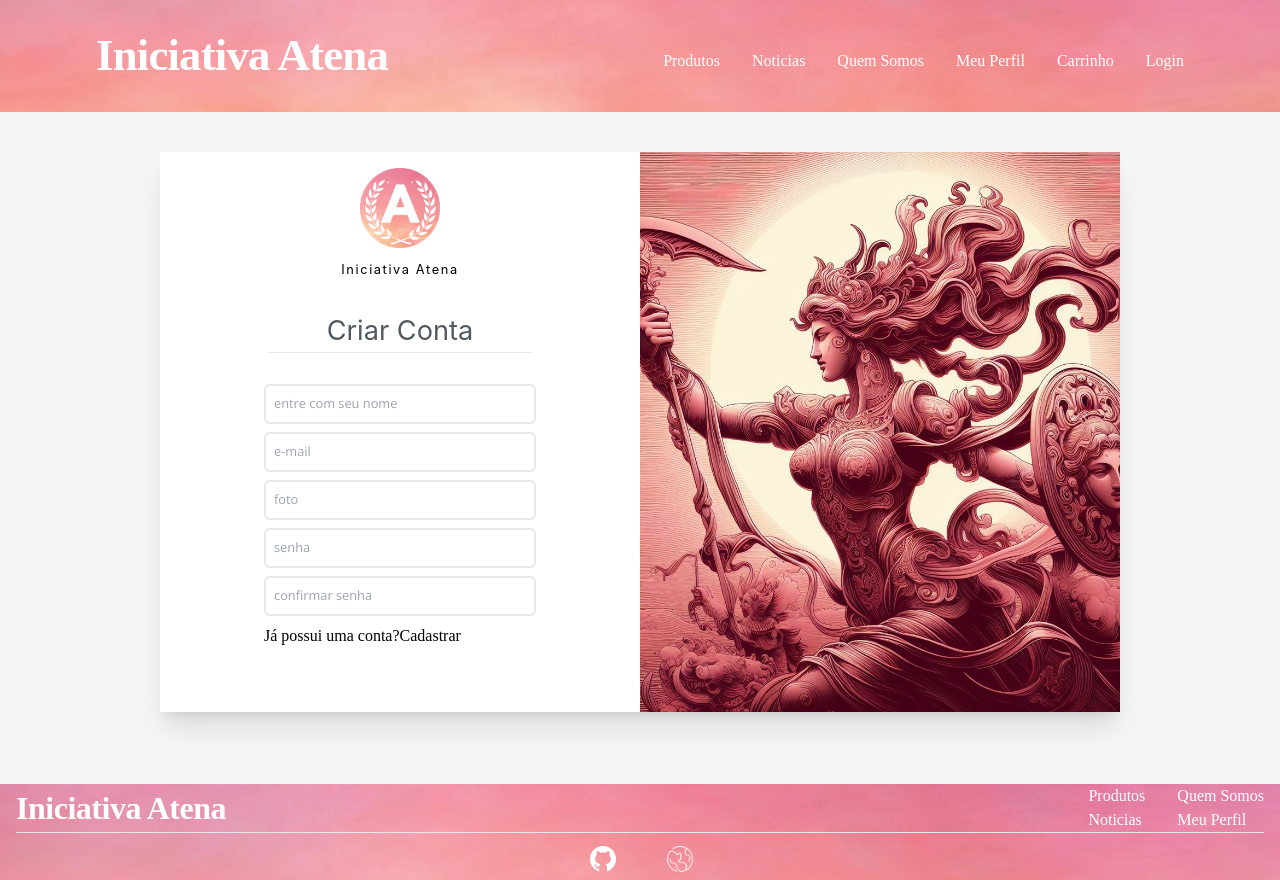
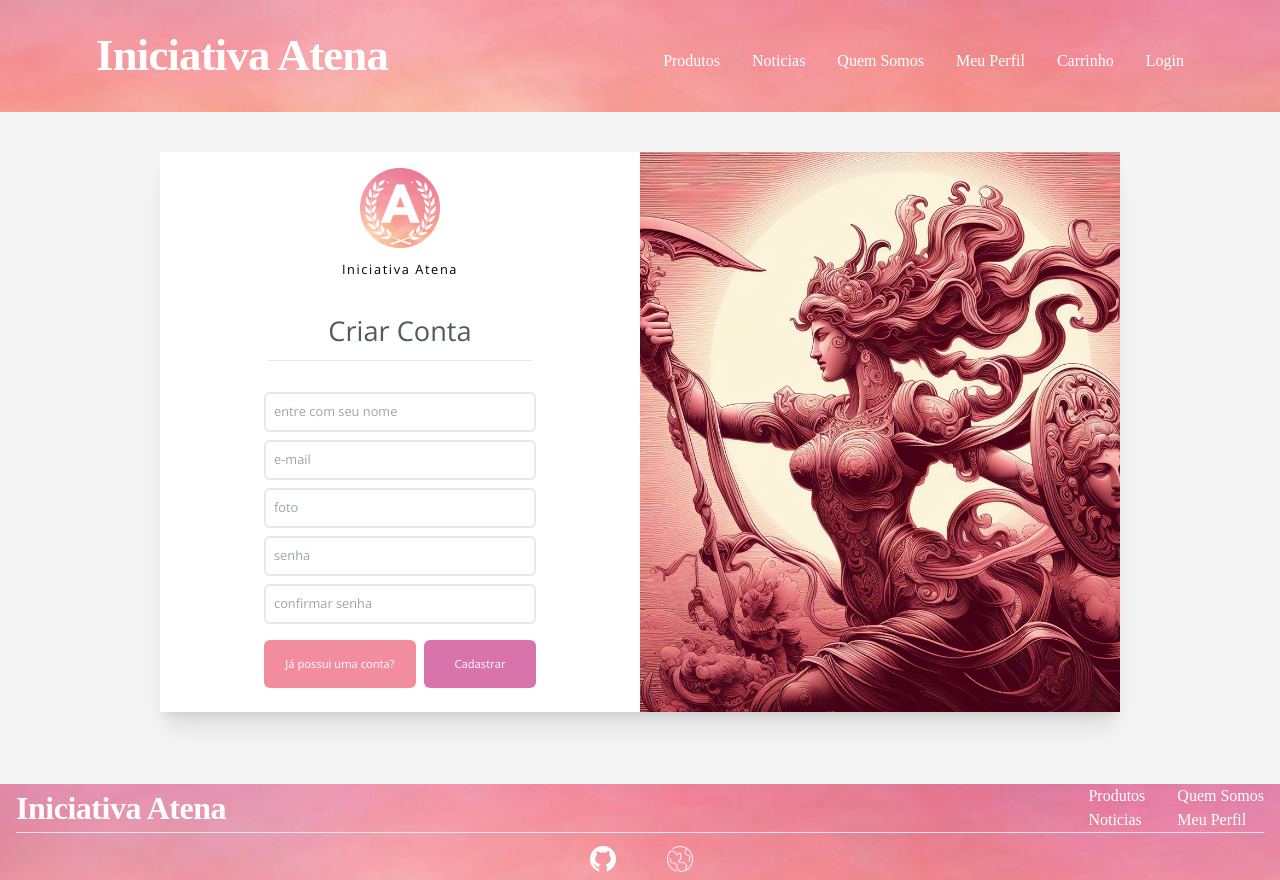
Before and after one commit to Projeto-Integrador-Grupo03/FrontEnd, a React (Vite) app: page /cadastro in a window 1280 px wide. Built offline with nearby package versions, Linux system fonts and the light colour scheme; a web font is replaced by a local one.

Commit message:
Personalização Tela Login

```diff
--- a/src/pages/cadastro/Cadastro.css
+++ b/src/pages/cadastro/Cadastro.css
@@ -28,5 +28,9 @@ outline: none;
 }
 
 .primeiro-icone {
-font-family: 'Inter', sans-serif;
+font-family: 'Open Sans', sans-serif;
 }
+
+.botaouser {
+  font-family: 'Open Sans', sans-serif;
+}
--- a/src/pages/cadastro/Cadastro.tsx
+++ b/src/pages/cadastro/Cadastro.tsx
@@ -76,7 +76,7 @@ function Cadastro() {
                         <div className='primeiro-icone flex flex-col items-center'>
                             <div className='imagem-icone w-[5rem] h-[5rem] mb-3'></div>
                                 <h6 className='text-[0.8rem] tracking-[0.1rem] mb-8'>Iniciativa Atena</h6></div>
-                            <h2 className='primeiro-icone text-[1.7rem] text-[#515961]' >Criar Conta</h2>
+                            <h2 className='primeiro-icone text-[1.7rem] text-[#515961] mb-[8px]' >Criar Conta</h2>
                             <div className='w-[16.5rem] h-[2rem]'>
                                 <hr />
                             </div>
@@ -132,12 +132,12 @@ function Cadastro() {
                                     onChange={(e: ChangeEvent<HTMLInputElement>) => handleConfirmarSenha(e)}
                                 />
                             </div>
-                            <div>
-                                <button
+                            <div className='flex gap-[0.5rem] mt-[8px]'>
+                                <button className='w-[9.5rem] h-[3rem] bg-[#F28D9F] rounded-md botaouser text-[0.7rem] font-[400] text-[#ffff]'
                                     onClick={retornar}>
                                     Já possui uma conta?
                                 </button>
-                                <button type='submit'>
+                                <button className='w-[7rem] h-[3rem] bg-[#D973AB] rounded-md botaouser text-[0.7rem] font-[400] text-[#ffff]'  type='submit'>
                                     {isLoading ? <RotatingLines
                                         strokeColor="white"
                                         strokeWidth="5"
```
